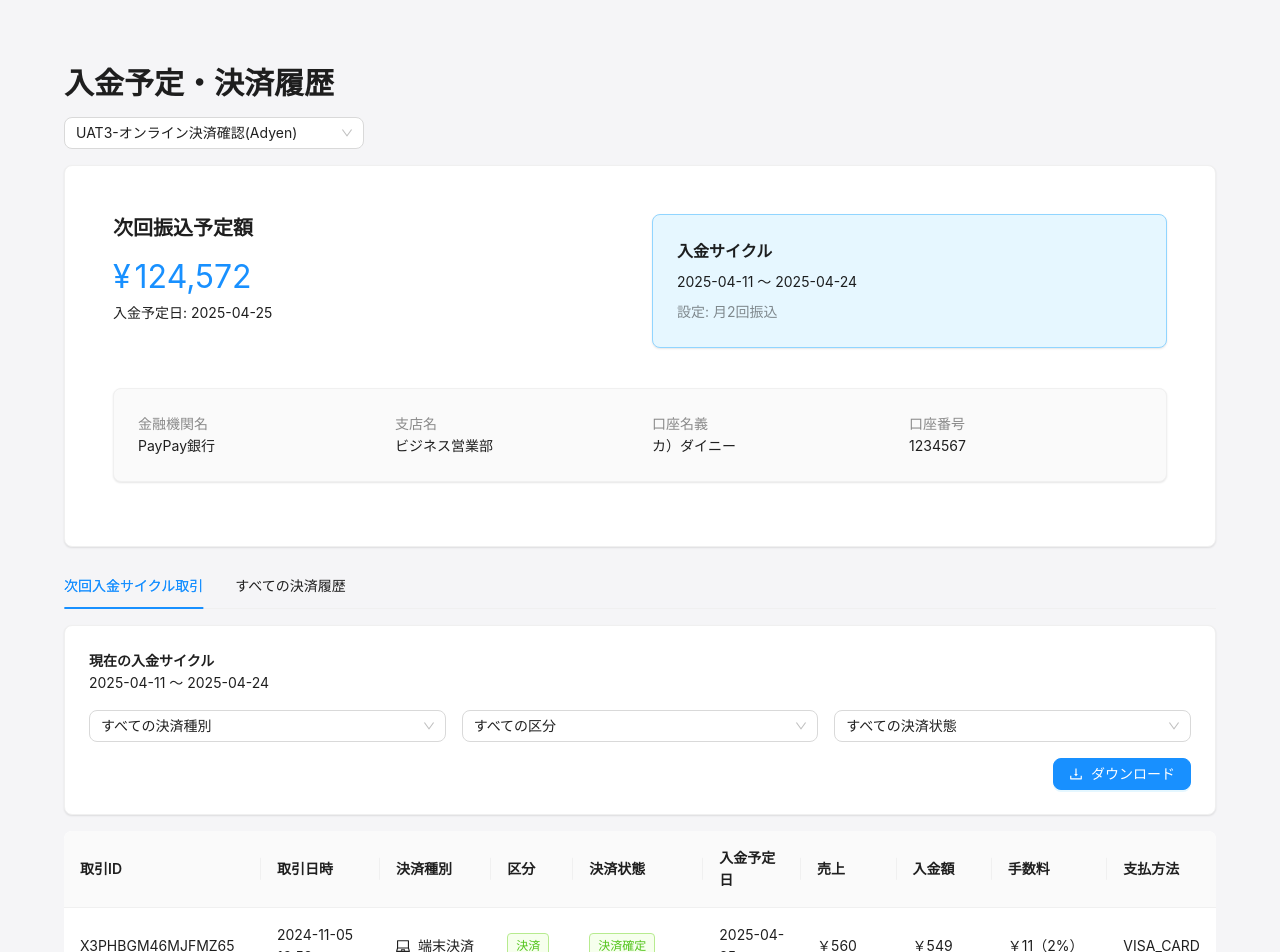
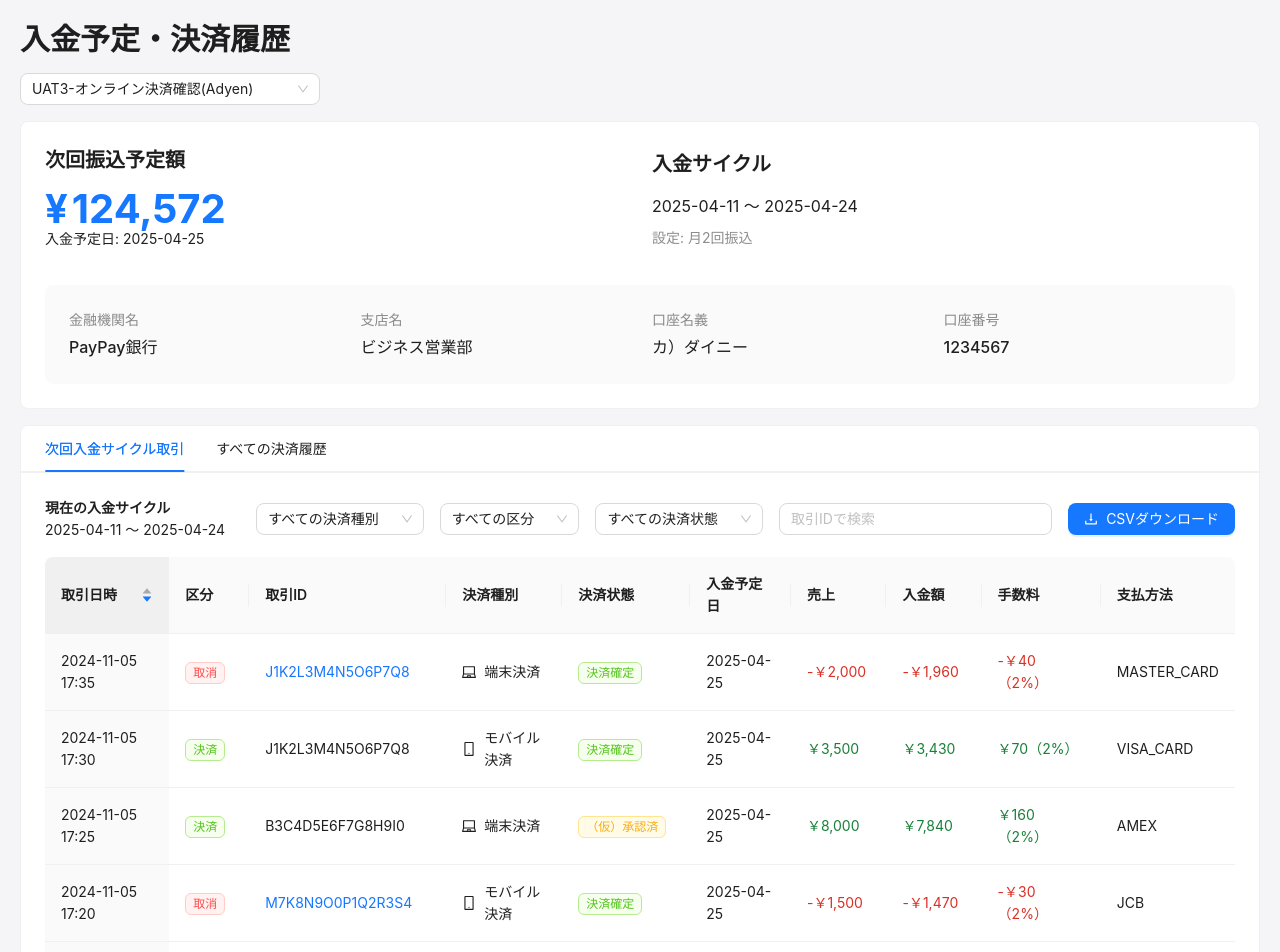
Before and after one commit to REI31001/terminalPayment-history, a React (Vite) app: page / in a window 1280 px wide. Shown: the top 952 px of the page. Built offline with nearby package versions, Linux system fonts and the light colour scheme.

Commit message:
feat: 取消の取引IDを元取引と同じに変更、プライマリーカラーを#1677FFに統一、サイドドロワーを削除

```diff
--- a/src/App.css
+++ b/src/App.css
@@ -35,5 +35,4 @@ body {
 
 .ant-card {
   margin-bottom: 16px;
-  box-shadow: 0 1px 2px rgba(0, 0, 0, 0.1);
 }
--- a/src/App.tsx
+++ b/src/App.tsx
@@ -10,7 +10,7 @@ function App() {
       locale={jaJP}
       theme={{
         token: {
-          colorPrimary: '#1890ff',
+          colorPrimary: '#1677FF',
           borderRadius: 8,
           fontFamily: '-apple-system, BlinkMacSystemFont, "Segoe UI", Roboto, "Helvetica Neue", Arial, sans-serif',
         },
--- /dev/null
+++ b/src/app/next-payment.css
@@ -0,0 +1,94 @@
+.next-payment-card {
+    background-color: white;
+    border-radius: 8px;
+    margin-bottom: 24px;
+}
+
+.next-payment-card .ant-card-body {
+    width: 100%;
+    padding: 24px;
+}
+
+.next-payment-filters {
+    display: flex;
+    gap: 16px;
+    align-items: center;
+    width: 100%;
+}
+
+.next-payment-filters .ant-row {
+    width: 100%;
+    display: flex;
+    flex-direction: row;
+    flex-wrap: nowrap;
+    align-items: center;
+}
+
+.next-payment-filters .ant-col {
+    flex: 1;
+    width: auto;
+    margin-bottom: 0 !important;
+}
+
+/* Override Ant Design's responsive classes */
+.next-payment-filters .ant-col-xs-24 {
+    flex: 1;
+    max-width: none;
+}
+
+.next-payment-filters .ant-col-sm-8 {
+    flex: 1;
+    max-width: none;
+}
+
+.payment-cycle-info {
+    height: 100%;
+    padding: 4px 0;
+}
+
+.bank-info-section {
+    background-color: #fafafa;
+    border-radius: 8px;
+    padding: 24px;
+    margin-top: 8px;
+}
+
+.bank-info-item {
+    display: flex;
+    flex-direction: column;
+    gap: 4px;
+}
+
+.bank-info-value {
+    font-size: 16px;
+    font-weight: 500;
+}
+
+.payment-history-card {
+    background-color: white;
+    border-radius: 8px;
+    overflow: hidden;
+}
+
+.payment-history-card .ant-card-body {
+    padding: 0;
+}
+
+.payment-history-card .ant-tabs {
+    background: white;
+}
+
+.payment-history-card .ant-tabs-nav {
+    margin: 0;
+    padding: 0 24px;
+    border-bottom: 1px solid #f0f0f0;
+}
+
+.payment-history-card .ant-tabs-content {
+    padding: 24px;
+}
+
+.payment-history-card .ant-card {
+    box-shadow: none;
+    border: none;
+}
--- a/src/components/PaymentHistory.css
+++ b/src/components/PaymentHistory.css
@@ -52,7 +52,6 @@ h1 {
   border-radius: 8px;
   padding: 24px;
   margin-bottom: 24px;
-  box-shadow: 0 2px 8px rgba(0, 0, 0, 0.1);
 }
 
 .store-selector {
@@ -86,6 +85,7 @@ h1 {
   font-size: 32px;
   font-weight: 700;
   color: #1a73e8;
+  font-weight: bold;
 }
 
 .payment-cycle {
@@ -267,14 +267,11 @@ td {
 }
 
 .payment-history-container {
-  max-width: 1200px;
   margin: 0 auto;
-  padding: 24px;
 }
 
 .payment-cycle-card {
   background-color: #e6f7ff;
-  border: 1px solid #91d5ff;
 }
 
 .bank-info-card {
@@ -284,7 +281,6 @@ td {
 .filter-card {
   margin-bottom: 24px;
   border-radius: 8px;
-  box-shadow: 0 2px 8px rgba(0, 0, 0, 0.1);
 }
 
 /* テーブルのスタイル */
@@ -340,3 +336,30 @@ td {
     padding-right: 8px !important;
   }
 }
+
+.ant-drawer-content-wrapper {
+  box-shadow: -2px 0 8px rgba(0, 0, 0, 0.15);
+}
+
+.ant-drawer-header {
+  border-bottom: 1px solid #f0f0f0;
+}
+
+.ant-drawer-body {
+  padding: 24px;
+}
+
+.transaction-detail-item {
+  margin-bottom: 16px;
+}
+
+.transaction-detail-label {
+  color: #5f6368;
+  font-size: 14px;
+  margin-bottom: 4px;
+}
+
+.transaction-detail-value {
+  font-size: 16px;
+  font-weight: 500;
+}
--- a/src/components/PaymentHistory.tsx
+++ b/src/components/PaymentHistory.tsx
@@ -12,7 +12,9 @@ import {
   Row,
   Col,
   Statistic,
-  Grid
+  Grid,
+  Drawer,
+  Input
 } from 'antd';
 import {
   MobileOutlined,
@@ -21,9 +23,10 @@ import {
   LeftOutlined,
   RightOutlined
 } from '@ant-design/icons';
-import './PaymentHistory.css';
+import '../app/next-payment.css';
 import { mockPaymentData } from '../mocks/paymentData';
 import { PaymentTransaction } from '../types/payment';
+import type { SortOrder } from 'antd/es/table/interface';
 
 const { Title, Text } = Typography;
 const { RangePicker } = DatePicker;
@@ -31,6 +34,7 @@ const { useBreakpoint } = Grid;
 
 const PaymentHistory: React.FC = () => {
   const [activeTab, setActiveTab] = useState('nextpayment');
+  const [transactionIdFilter, setTransactionIdFilter] = useState<string | null>(null);
   const screens = useBreakpoint();
 
   const formatCurrency = (amount: number) => {
@@ -43,14 +47,31 @@ const PaymentHistory: React.FC = () => {
 
   const columns = [
     {
+      title: '取引日時',
+      dataIndex: 'date',
+      key: 'date',
+      sorter: (a: PaymentTransaction, b: PaymentTransaction) => new Date(a.date).getTime() - new Date(b.date).getTime(),
+      defaultSortOrder: 'descend' as SortOrder,
+    },
+    {
+      title: '区分',
+      dataIndex: 'transactionType',
+      key: 'transactionType',
+      render: (type: 'payment' | 'refund') => (
+        <Tag color={type === 'payment' ? 'success' : 'error'}>
+          {type === 'payment' ? '決済' : '取消'}
+        </Tag>
+      ),
+    },
+    {
       title: '取引ID',
       dataIndex: 'id',
       key: 'id',
-    },
-    {
-      title: '取引日時',
-      dataIndex: 'date',
-      key: 'date',
+      render: (id: string, record: PaymentTransaction) => (
+        record.transactionType === 'refund' ? (
+          <a onClick={() => setTransactionIdFilter(id)}>{id}</a>
+        ) : id
+      ),
     },
     {
       title: '決済種別',
@@ -61,16 +82,6 @@ const PaymentHistory: React.FC = () => {
           {renderPaymentTypeIcon(type)}
           {type === 'terminal' ? '端末決済' : 'モバイル決済'}
         </Space>
-      ),
-    },
-    {
-      title: '区分',
-      dataIndex: 'transactionType',
-      key: 'transactionType',
-      render: (type: 'payment' | 'refund') => (
-        <Tag color={type === 'payment' ? 'success' : 'error'}>
-          {type === 'payment' ? '決済' : '取消'}
-        </Tag>
       ),
     },
     {
@@ -92,19 +103,31 @@ const PaymentHistory: React.FC = () => {
       title: '売上',
       dataIndex: 'salesAmount',
       key: 'salesAmount',
-      render: (amount: number) => formatCurrency(amount),
+      render: (amount: number, record: PaymentTransaction) => (
+        <span style={{ color: record.transactionType === 'refund' ? '#d93025' : '#188038' }}>
+          {record.transactionType === 'refund' ? '-' : ''}{formatCurrency(amount)}
+        </span>
+      ),
     },
     {
       title: '入金額',
       dataIndex: 'paymentAmount',
       key: 'paymentAmount',
-      render: (amount: number) => formatCurrency(amount),
+      render: (amount: number, record: PaymentTransaction) => (
+        <span style={{ color: record.transactionType === 'refund' ? '#d93025' : '#188038' }}>
+          {record.transactionType === 'refund' ? '-' : ''}{formatCurrency(amount)}
+        </span>
+      ),
     },
     {
       title: '手数料',
       dataIndex: 'fee',
       key: 'fee',
-      render: (fee: number) => `${formatCurrency(fee)}（2%）`,
+      render: (fee: number, record: PaymentTransaction) => (
+        <span style={{ color: record.transactionType === 'refund' ? '#d93025' : '#188038' }}>
+          {record.transactionType === 'refund' ? '-' : ''}{formatCurrency(fee)}（2%）
+        </span>
+      ),
     },
     {
       title: '支払方法',
@@ -113,19 +136,62 @@ const PaymentHistory: React.FC = () => {
     },
   ];
 
+  const handleTransactionSearch = (id: string) => {
+    setSelectedTransactionId(id);
+    setDrawerVisible(true);
+  };
+
+  const [drawerVisible, setDrawerVisible] = useState(false);
+  const [selectedTransactionId, setSelectedTransactionId] = useState<string | null>(null);
+
+  const drawerContent = (
+    <div>
+      {selectedTransactionId && (
+        <>
+          <Title level={4}>取引詳細</Title>
+          <p>取引ID: {selectedTransactionId}</p>
+          {mockPaymentData.transactions.find(t => t.id === selectedTransactionId)?.transactionType === 'refund' && (
+            <div style={{ marginTop: 16 }}>
+              <Title level={5}>元取引情報</Title>
+              {(() => {
+                const refundTransaction = mockPaymentData.transactions.find(t => t.id === selectedTransactionId);
+                const originalTransaction = refundTransaction?.originalTransactionId
+                  ? mockPaymentData.transactions.find(t => t.id === refundTransaction.originalTransactionId)
+                  : null;
+
+                if (originalTransaction) {
+                  return (
+                    <div>
+                      <p>取引ID: {originalTransaction.id}</p>
+                      <p>取引日時: {originalTransaction.date}</p>
+                      <p>決済種別: {originalTransaction.paymentType === 'terminal' ? '端末決済' : 'モバイル決済'}</p>
+                      <p>売上: {formatCurrency(originalTransaction.salesAmount)}</p>
+                      <p>支払方法: {originalTransaction.paymentMethod}</p>
+                    </div>
+                  );
+                }
+                return null;
+              })()}
+            </div>
+          )}
+        </>
+      )}
+    </div>
+  );
+
   const items = [
     {
       key: 'nextpayment',
       label: '次回入金サイクル取引',
       children: (
         <div>
-          <Card className="filter-card">
-            <Row gutter={[16, 16]}>
-              <Col span={24}>
+          <Card style={{ marginBottom: 16, background: 'white' }}>
+            <Row gutter={[16, 16]} style={{ alignItems: 'center' }}>
+              <Col flex="auto">
                 <Text strong>現在の入金サイクル</Text>
-                <div>{mockPaymentData.paymentCycle.start} 〜 {mockPaymentData.paymentCycle.end}</div>
+                <div style={{ whiteSpace: 'nowrap' }}>{mockPaymentData.paymentCycle.start} 〜 {mockPaymentData.paymentCycle.end}</div>
               </Col>
-              <Col xs={24} sm={8}>
+              <Col flex="auto">
                 <Select
                   defaultValue="すべての決済種別"
                   style={{ width: '100%' }}
@@ -136,7 +202,7 @@ const PaymentHistory: React.FC = () => {
                   ]}
                 />
               </Col>
-              <Col xs={24} sm={8}>
+              <Col flex="auto">
                 <Select
                   defaultValue="すべての区分"
                   style={{ width: '100%' }}
@@ -147,7 +213,7 @@ const PaymentHistory: React.FC = () => {
                   ]}
                 />
               </Col>
-              <Col xs={24} sm={8}>
+              <Col flex="auto">
                 <Select
                   defaultValue="すべての決済状態"
                   style={{ width: '100%' }}
@@ -158,15 +224,26 @@ const PaymentHistory: React.FC = () => {
                   ]}
                 />
               </Col>
-              <Col span={24} style={{ textAlign: 'right' }}>
+              <Col flex="auto">
+                <Input
+                  placeholder="取引IDで検索"
+                  value={transactionIdFilter || ''}
+                  onChange={(e) => setTransactionIdFilter(e.target.value || null)}
+                  allowClear
+                />
+              </Col>
+              <Col>
                 <Button type="primary" icon={<DownloadOutlined />}>
-                  ダウンロード
+                  CSVダウンロード
                 </Button>
               </Col>
             </Row>
           </Card>
           <Table
-            dataSource={mockPaymentData.transactions}
+            dataSource={mockPaymentData.transactions.filter(transaction =>
+              !transactionIdFilter || transaction.id === transactionIdFilter ||
+              (transaction.transactionType === 'refund' && transaction.originalTransactionId === transactionIdFilter)
+            )}
             columns={columns}
             pagination={{
               total: mockPaymentData.transactions.length,
@@ -184,12 +261,12 @@ const PaymentHistory: React.FC = () => {
       label: 'すべての決済履歴',
       children: (
         <div>
-          <Card className="filter-card">
-            <Row gutter={[16, 16]}>
-              <Col xs={24} sm={8}>
+          <Card style={{ marginBottom: 16, background: 'white' }}>
+            <Row gutter={[16, 16]} style={{ alignItems: 'center' }}>
+              <Col flex="auto">
                 <RangePicker style={{ width: '100%' }} />
               </Col>
-              <Col xs={24} sm={8}>
+              <Col flex="auto">
                 <Select
                   defaultValue="すべての決済種別"
                   style={{ width: '100%' }}
@@ -200,7 +277,7 @@ const PaymentHistory: React.FC = () => {
                   ]}
                 />
               </Col>
-              <Col xs={24} sm={8}>
+              <Col flex="auto">
                 <Select
                   defaultValue="すべての区分"
                   style={{ width: '100%' }}
@@ -211,7 +288,7 @@ const PaymentHistory: React.FC = () => {
                   ]}
                 />
               </Col>
-              <Col xs={24} sm={8}>
+              <Col flex="auto">
                 <Select
                   defaultValue="すべての決済状態"
                   style={{ width: '100%' }}
@@ -222,9 +299,9 @@ const PaymentHistory: React.FC = () => {
                   ]}
                 />
               </Col>
-              <Col span={24} style={{ textAlign: 'right' }}>
+              <Col>
                 <Button type="primary" icon={<DownloadOutlined />}>
-                  ダウンロード
+                  CSVダウンロード
                 </Button>
               </Col>
             </Row>
@@ -264,64 +341,79 @@ const PaymentHistory: React.FC = () => {
       <Card className="next-payment-card">
         <Row gutter={[24, 24]}>
           <Col xs={24} sm={12}>
-            <div>
-              <Title level={4}>次回振込予定額</Title>
+            <Title level={4} style={{ marginBottom: 16 }}>次回振込予定額</Title>
             <Statistic
               value={mockPaymentData.nextPaymentAmount}
               precision={0}
               prefix="¥"
-                valueStyle={{ color: '#1890ff', fontSize: '32px' }}
+              valueStyle={{
+                color: '#1677FF',
+                fontSize: '40px',
+                lineHeight: '38px',
+                fontWeight: 700
+              }}
             />
             <Text>入金予定日: {mockPaymentData.nextPaymentDate}</Text>
+          </Col>
+          <Col xs={24} sm={12}>
+            <div className="payment-cycle-info">
+              <Title level={4} style={{ marginBottom: 16 }}>入金サイクル</Title>
+              <div style={{ fontSize: '16px', marginBottom: 8 }}>
+                {mockPaymentData.paymentCycle.start} 〜 {mockPaymentData.paymentCycle.end}
+              </div>
+              <Text type="secondary">設定: {mockPaymentData.paymentCycle.type}</Text>
             </div>
           </Col>
-          <Col xs={24} sm={12}>
-            <Card className="payment-cycle-card">
-              <Title level={5}>入金サイクル</Title>
-              <Text>{mockPaymentData.paymentCycle.start} 〜 {mockPaymentData.paymentCycle.end}</Text>
-              <div style={{ marginTop: 8 }}>
-                <Text type="secondary">設定: {mockPaymentData.paymentCycle.type}</Text>
-              </div>
-            </Card>
-          </Col>
           <Col span={24}>
-            <Card className="bank-info-card">
+            <div className="bank-info-section">
               <Row gutter={[24, 16]}>
                 <Col xs={24} sm={6}>
-                  <div>
+                  <div className="bank-info-item">
                     <Text type="secondary">金融機関名</Text>
-                    <div>{mockPaymentData.bankInfo.bankName}</div>
+                    <div className="bank-info-value">{mockPaymentData.bankInfo.bankName}</div>
                   </div>
                 </Col>
                 <Col xs={24} sm={6}>
-                  <div>
+                  <div className="bank-info-item">
                     <Text type="secondary">支店名</Text>
-                    <div>{mockPaymentData.bankInfo.branchName}</div>
+                    <div className="bank-info-value">{mockPaymentData.bankInfo.branchName}</div>
                   </div>
                 </Col>
                 <Col xs={24} sm={6}>
-                  <div>
+                  <div className="bank-info-item">
                     <Text type="secondary">口座名義</Text>
-                    <div>{mockPaymentData.bankInfo.accountName}</div>
+                    <div className="bank-info-value">{mockPaymentData.bankInfo.accountName}</div>
                   </div>
                 </Col>
                 <Col xs={24} sm={6}>
-                  <div>
+                  <div className="bank-info-item">
                     <Text type="secondary">口座番号</Text>
-                    <div>{mockPaymentData.bankInfo.accountNumber}</div>
+                    <div className="bank-info-value">{mockPaymentData.bankInfo.accountNumber}</div>
+                  </div>
+                </Col>
+              </Row>
             </div>
           </Col>
         </Row>
       </Card>
-          </Col>
-        </Row>
-      </Card>
 
+      <Card className="payment-history-card">
         <Tabs
           activeKey={activeTab}
           items={items}
           onChange={(key) => setActiveTab(key)}
         />
+      </Card>
+
+      <Drawer
+        title="取引詳細"
+        placement="right"
+        onClose={() => setDrawerVisible(false)}
+        open={drawerVisible}
+        width={400}
+      >
+        {drawerContent}
+      </Drawer>
     </div>
   );
 };
--- a/src/mocks/paymentData.ts
+++ b/src/mocks/paymentData.ts
@@ -64,7 +64,7 @@ export const mockPaymentData: PaymentData = {
       paymentMethod: 'VISA_CARD'
     },
     {
-      id: 'NBNJ84J68WT6TNV5',
+      id: 'QWFMKWQOMA39XFV5',
       date: '2024-11-05 17:10',
       paymentType: 'mobile',
       transactionType: 'refund',
@@ -73,7 +73,70 @@ export const mockPaymentData: PaymentData = {
       salesAmount: 810,
       paymentAmount: 794,
       fee: 16,
+      paymentMethod: 'VISA_CARD',
+      originalTransactionId: 'QWFMKWQOMA39XFV5'
+    },
+    {
+      id: 'M7K8N9O0P1Q2R3S4',
+      date: '2024-11-05 17:15',
+      paymentType: 'terminal',
+      transactionType: 'payment',
+      status: 'confirmed',
+      scheduledDate: '2025-04-25',
+      salesAmount: 2500,
+      paymentAmount: 2450,
+      fee: 50,
+      paymentMethod: 'MASTER_CARD'
+    },
+    {
+      id: 'M7K8N9O0P1Q2R3S4',
+      date: '2024-11-05 17:20',
+      paymentType: 'mobile',
+      transactionType: 'refund',
+      status: 'confirmed',
+      scheduledDate: '2025-04-25',
+      salesAmount: 1500,
+      paymentAmount: 1470,
+      fee: 30,
+      paymentMethod: 'JCB',
+      originalTransactionId: 'M7K8N9O0P1Q2R3S4'
+    },
+    {
+      id: 'B3C4D5E6F7G8H9I0',
+      date: '2024-11-05 17:25',
+      paymentType: 'terminal',
+      transactionType: 'payment',
+      status: 'authorized',
+      scheduledDate: '2025-04-25',
+      salesAmount: 8000,
+      paymentAmount: 7840,
+      fee: 160,
+      paymentMethod: 'AMEX'
+    },
+    {
+      id: 'J1K2L3M4N5O6P7Q8',
+      date: '2024-11-05 17:30',
+      paymentType: 'mobile',
+      transactionType: 'payment',
+      status: 'confirmed',
+      scheduledDate: '2025-04-25',
+      salesAmount: 3500,
+      paymentAmount: 3430,
+      fee: 70,
       paymentMethod: 'VISA_CARD'
+    },
+    {
+      id: 'J1K2L3M4N5O6P7Q8',
+      date: '2024-11-05 17:35',
+      paymentType: 'terminal',
+      transactionType: 'refund',
+      status: 'confirmed',
+      scheduledDate: '2025-04-25',
+      salesAmount: 2000,
+      paymentAmount: 1960,
+      fee: 40,
+      paymentMethod: 'MASTER_CARD',
+      originalTransactionId: 'J1K2L3M4N5O6P7Q8'
     }
   ]
 };
--- a/src/types/payment.ts
+++ b/src/types/payment.ts
@@ -9,6 +9,7 @@ export interface PaymentTransaction {
   paymentAmount: number;
   fee: number;
   paymentMethod: string;
+  originalTransactionId?: string;
 }
 
 export interface PaymentData {
```
Also changed, not shown: vercel.json (added). Lines whose indentation alone changed are shown as unchanged.
